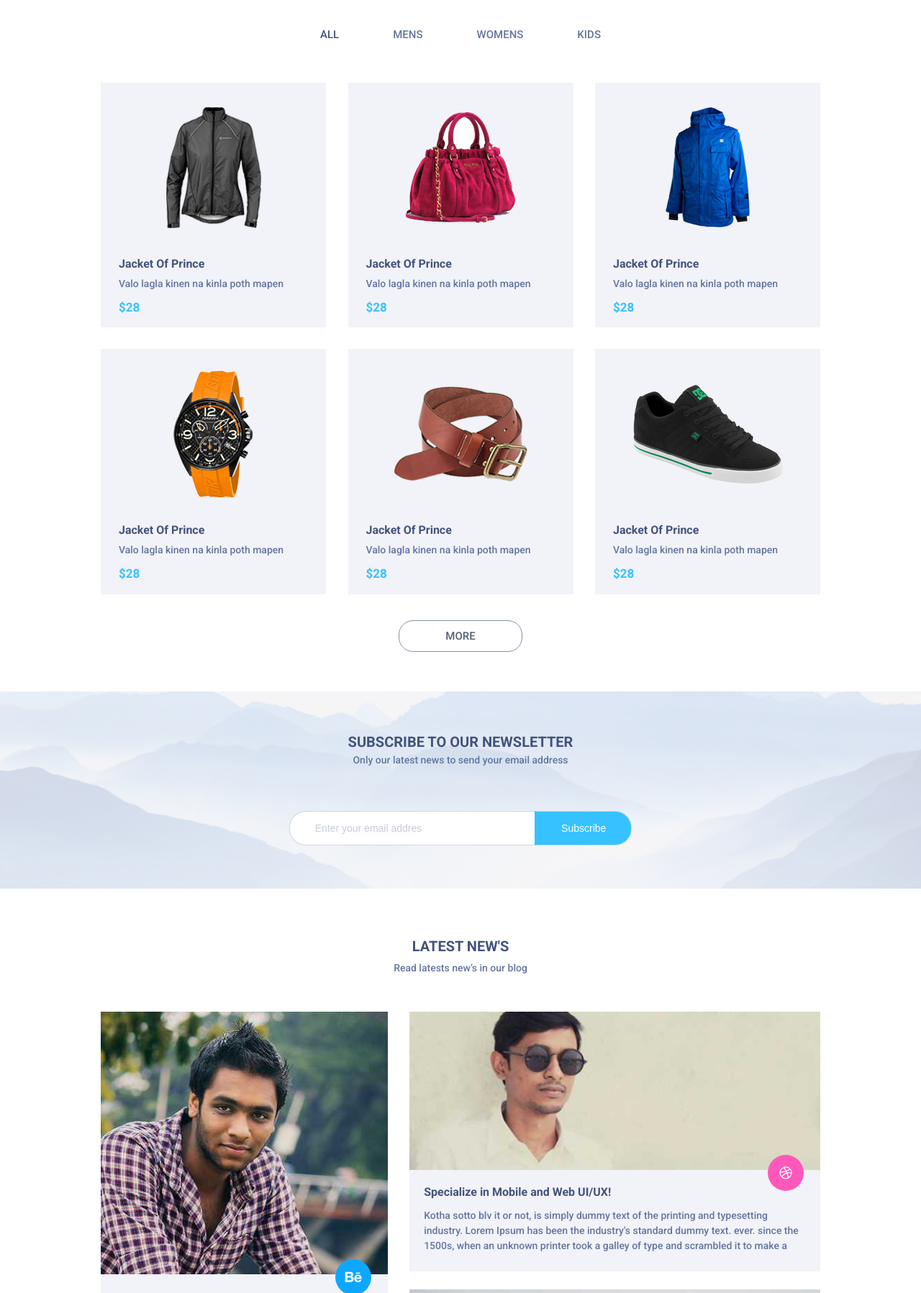
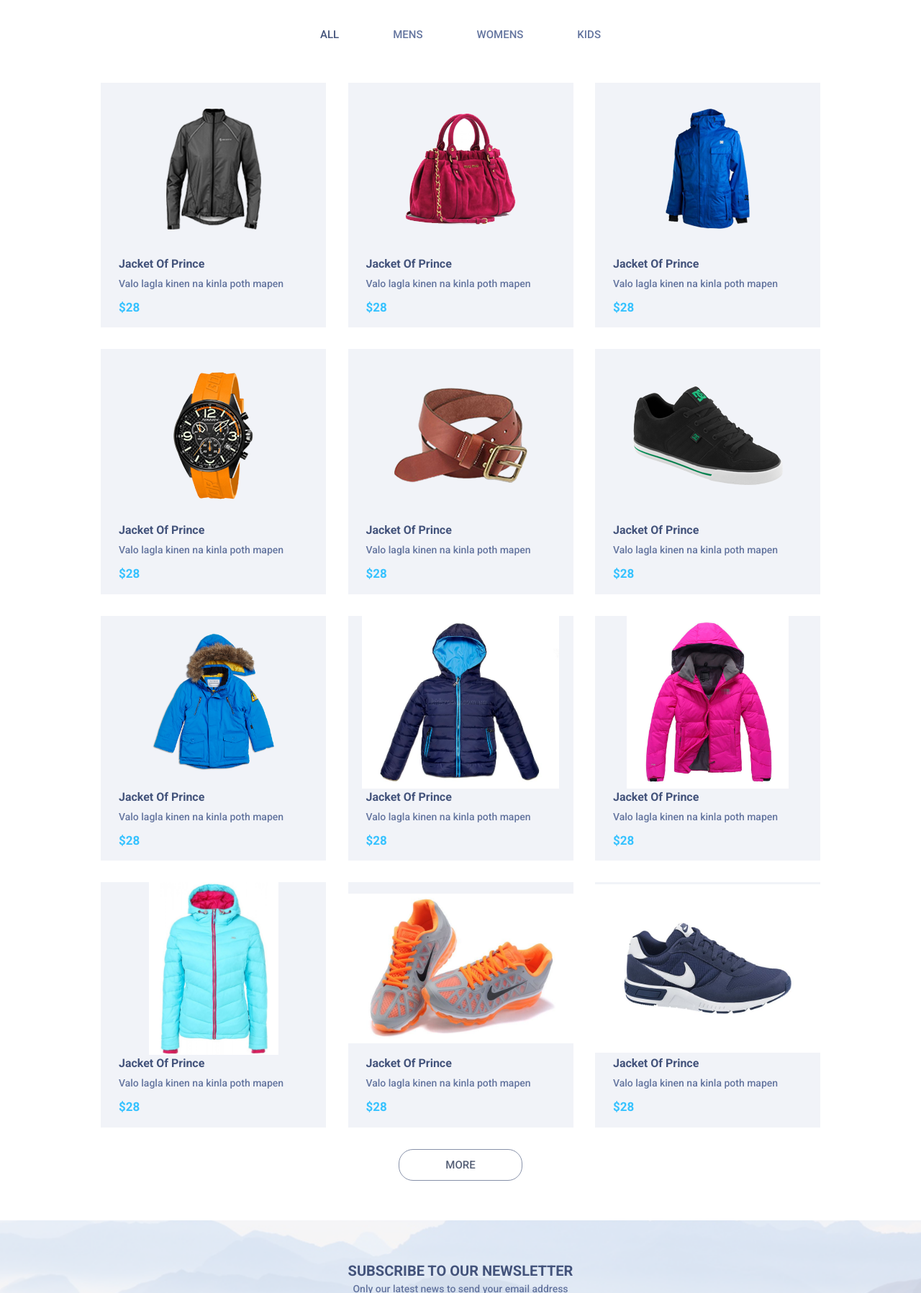
Before and after one commit to Kirill1001/first_project, a plain HTML site: page index.html in a window 1280 px wide. Shown: the part 1489-3286 px from the top of the page at 72% size. Drawn offline with nearby package versions, Linux system fonts and the light colour scheme.

```diff
--- a/index.html
+++ b/index.html
@@ -356,11 +356,6 @@
 
 						</div>
 
-						<!--<ul class="dots">
-							<li class="dot"></li>
-							<li class="dot active"></li>
-							<li class="dot"></li>
-						</ul>-->
 						</div>
 				</section>
 
@@ -373,36 +368,28 @@
 						<p class="section-descr products-descr text-center">
 							Check out popular products in our shop!
 						</p>
-						<ul class="categories">
-							<li>
-								<a href="#" class="active">
+						<div class="categories">
+							<a href="#" class="all active">
 								all
 							</a>
-							</li>
-							<li>
-								<a href="#">
+							<a href="#" data-cat="mens">
 								mens
 							</a>
-							</li>
-							<li>
-								<a href="#">
+							<a href="#" data-cat="womens">
 								womens
 							</a>
-							</li>
-							<li>
-								<a href="#">
+							<a href="#" data-cat="kids">
 								kids
 							</a>
-							</li>
-						</ul>
+						</div>
 
 						<div class="products-list">
 
-							<article class="product">
+							<article class="product" data-cat="mens">
 								<a href="#" class="product__overlay">add to cart</a>
-								<div class="product__pic">
-									<a href="#"><img src="img/product/product-item1.png" class="product__img" alt=""></a>
-								</div>
+								<a href="#" class="product__pic">
+									<img src="img/product/product-item1.png" class="product__img" alt="">
+								</a>
 								<div class="product__descr">
 									<div class="product__subtitle">
 										<a href="#" class="section-subtitle">Jacket Of Prince</a>
@@ -416,11 +403,11 @@
 								</div>
 							</article>
 
-							<article class="product">
+							<article class="product" data-cat="womens">
 								<a href="#" class="product__overlay">add to cart</a>
-								<div class="product__pic">
-									<a href="#"><img src="img/feature-item3.png" class="product__img" alt=""></a>
-								</div>
+								<a href="#" class="product__pic">
+									<img src="img/feature-item3.png" class="product__img" alt="">
+								</a>
 								<div class="product__descr">
 									<div class="product__subtitle">
 										<a href="#" class="section-subtitle">Jacket Of Prince</a>
@@ -434,11 +421,11 @@
 								</div>
 							</article>
 
-							<article class="product">
+							<article class="product" data-cat="mens">
 								<a href="#" class="product__overlay">add to cart</a>
-								<div class="product__pic">
-									<a href="#"><img src="img/product/product-item3.png" class="product__img" alt=""></a>
-								</div>
+								<a href="#" class="product__pic">
+									<img src="img/product/product-item3.png" class="product__img" alt="">
+								</a>
 								<div class="product__descr">
 									<div class="product__subtitle">
 										<a href="#" class="section-subtitle">Jacket Of Prince</a>
@@ -452,11 +439,11 @@
 								</div>
 							</article>
 
-							<article class="product">
+							<article class="product" data-cat="kids">
 								<a href="#" class="product__overlay">add to cart</a>
-								<div class="product__pic">
-									<a href="#"><img src="img/product/product-item4.png" class="product__img" alt=""></a>
-								</div>
+								<a href="#" class="product__pic">
+									<img src="img/product/product-item4.png" class="product__img" alt="">
+								</a>
 								<div class="product__descr">
 									<div class="product__subtitle">
 										<a href="#" class="section-subtitle">Jacket Of Prince</a>
@@ -470,11 +457,11 @@
 								</div>
 							</article>
 
-							<article class="product">
+							<article class="product" data-cat="womens">
 								<a href="#" class="product__overlay">add to cart</a>
-								<div class="product__pic">
-									<a href="#"><img src="img/product/product-item5.png" class="product__img" alt=""></a>
-								</div>
+								<a href="#" class="product__pic">
+									<img src="img/product/product-item5.png" class="product__img" alt="">
+								</a>
 								<div class="product__descr">
 									<div class="product__subtitle">
 										<a href="#" class="section-subtitle">Jacket Of Prince</a>
@@ -488,11 +475,119 @@
 								</div>
 							</article>
 
-							<article class="product">
+							<article class="product" data-cat="kids">
 								<a href="#" class="product__overlay">add to cart</a>
-								<div class="product__pic">
-									<a href="#"><img src="img/product/product-item6.png" class="product__img" alt=""></a>
+								<a href="#" class="product__pic">
+									<img src="img/product/product-item6.png" class="product__img" alt="">
+								</a>
+								<div class="product__descr">
+									<div class="product__subtitle">
+										<a href="#" class="section-subtitle">Jacket Of Prince</a>
 									</div>
+									<p class="section-descr">
+										Valo lagla kinen na kinla poth mapen
+									</p>
+									<div class="section-price product__price">
+										$28
+									</div>
+								</div>
+							</article>
+
+							<article class="product" data-cat="kids">
+								<a href="#" class="product__overlay">add to cart</a>
+								<a href="#" class="product__pic">
+									<img src="img/product/kids-3.png" class="product__img" alt="">
+								</a>
+								<div class="product__descr">
+									<div class="product__subtitle">
+										<a href="#" class="section-subtitle">Jacket Of Prince</a>
+									</div>
+									<p class="section-descr">
+										Valo lagla kinen na kinla poth mapen
+									</p>
+									<div class="section-price product__price">
+										$28
+									</div>
+								</div>
+							</article>
+
+							<article class="product" data-cat="kids">
+								<a href="#" class="product__overlay">add to cart</a>
+								<a href="#" class="product__pic">
+									<img src="img/product/kids-4.png" class="product__img" alt="">
+								</a>
+								<div class="product__descr">
+									<div class="product__subtitle">
+										<a href="#" class="section-subtitle">Jacket Of Prince</a>
+									</div>
+									<p class="section-descr">
+										Valo lagla kinen na kinla poth mapen
+									</p>
+									<div class="section-price product__price">
+										$28
+									</div>
+								</div>
+							</article>
+
+							<article class="product" data-cat="womens">
+								<a href="#" class="product__overlay">add to cart</a>
+								<a href="#" class="product__pic">
+									<img src="img/product/women-3.png" class="product__img" alt="">
+								</a>
+								<div class="product__descr">
+									<div class="product__subtitle">
+										<a href="#" class="section-subtitle">Jacket Of Prince</a>
+									</div>
+									<p class="section-descr">
+										Valo lagla kinen na kinla poth mapen
+									</p>
+									<div class="section-price product__price">
+										$28
+									</div>
+								</div>
+							</article>
+
+							<article class="product" data-cat="womens">
+								<a href="#" class="product__overlay">add to cart</a>
+								<a href="#" class="product__pic">
+									<img src="img/product/women-4.png" class="product__img" alt="">
+								</a>
+								<div class="product__descr">
+									<div class="product__subtitle">
+										<a href="#" class="section-subtitle">Jacket Of Prince</a>
+									</div>
+									<p class="section-descr">
+										Valo lagla kinen na kinla poth mapen
+									</p>
+									<div class="section-price product__price">
+										$28
+									</div>
+								</div>
+							</article>
+
+							<article class="product" data-cat="mens">
+								<a href="#" class="product__overlay">add to cart</a>
+								<a href="#" class="product__pic">
+									<img src="img/product/men-3.png" class="product__img" alt="">
+								</a>
+								<div class="product__descr">
+									<div class="product__subtitle">
+										<a href="#" class="section-subtitle">Jacket Of Prince</a>
+									</div>
+									<p class="section-descr">
+										Valo lagla kinen na kinla poth mapen
+									</p>
+									<div class="section-price product__price">
+										$28
+									</div>
+								</div>
+							</article>
+
+							<article class="product" data-cat="mens">
+								<a href="#" class="product__overlay">add to cart</a>
+								<a href="#" class="product__pic">
+									<img src="img/product/men-4.png" class="product__img" alt="">
+								</a>
 								<div class="product__descr">
 									<div class="product__subtitle">
 										<a href="#" class="section-subtitle">Jacket Of Prince</a>
--- a/js/script.js
+++ b/js/script.js
@@ -1,3 +1,5 @@
+//Slider
+
 $('.owl-carousel').owlCarousel({
 	loop:true,
 	margin:25,
@@ -17,3 +19,45 @@ $('.owl-carousel').owlCarousel({
 			}
 	}
 });
+
+//Tabs(фильтр товаров)
+
+var Filter = {
+	//Сортирует элементы по категориям
+	sort: function(items) {
+		items.fadeIn(500);
+		$('.products-list').find('.product').not(items).hide();
+	},
+	//Показывает все товары
+	showAll: function(items) {
+		items.fadeIn(500);
+	},
+	//Определяет выбор категории
+	doSort: function() {
+		$('a', '.categories').on('click', function(event) {
+
+			var $a = $(this);
+			if (!$a.is('.all')) {
+
+				var items = $('.product[data-cat=' + $a.data('cat') + ']', '.products-list');
+
+				Filter.sort(items);
+
+			} else {
+
+				Filter.showAll($('.product', '.products-list'));
+
+			}
+
+			//Добавляем категории вид активной ссылки
+			$('.categories').find('a.active').removeClass('active');
+			$a.addClass('active');
+
+			event.preventDefault();
+
+		});
+	}
+};
+
+//Вызывает метод по клику
+Filter.doSort();
--- a/sass/sections/_products.scss
+++ b/sass/sections/_products.scss
@@ -13,7 +13,11 @@
 	margin-bottom: 5.5rem;
 }
 
-.categories li {
+.categories a {
+	color: $descr-font;
+	font-size: 1.5rem;
+	font-weight: $medium;
+	text-transform: uppercase;
 	&:not(:last-child) {
 		margin-right: 7.5rem;
 		@include phone {
@@ -22,15 +26,8 @@
 	}
 }
 
-.categories li a {
-	color: $descr-font;
-	font-size: 1.5rem;
-	font-weight: $medium;
-	text-transform: uppercase;
-}
-
-.categories li .active,
-.categories li a:hover {
+.categories .active,
+.categories a:hover {
 	color: $title-font;
 }
 
@@ -38,7 +35,6 @@
 	display: flex;
 	flex-wrap: wrap;
 	justify-content: space-between;
-	margin-bottom: 3.6rem;
 	@include phone {
 		margin-bottom: 0;
 	}
@@ -52,14 +48,6 @@
 	position: relative;
 	text-align: left;
 	width: calc(33.3% - 2rem);
-	&:nth-last-child(1),
-	&:nth-last-child(2),
-	&:nth-last-child(3) {
-		margin-bottom: 0;
-		@include phone {
-			margin-bottom: 3rem;
-		}
-	}
 	&:hover {
 		background-color: rgba(100, 117, 159, .4);
 		transition: all 0.4s;
@@ -96,10 +84,18 @@
 
 .product__pic {
 	display: flex;
-	justify-content: center;
-	align-items: center;
+	//justify-content: center;
+	//align-items: center;
 	height: 24rem;
-	text-align: center;
+	//text-align: center;
+	overflow: hidden;
+}
+
+.product__pic img {
+	display: block;
+	margin: auto;
+	max-height: 100%;
+	width: auto;
 }
 
 .product__descr {
```
Also changed, not shown: css/main.css, img/product/kids-3.png (added), img/product/kids-4.png (added), img/product/men-3.png (added), img/product/men-4.png (added), img/product/women-3.png (added), img/product/women-4.png (added). Lines whose indentation alone changed are shown as unchanged.
